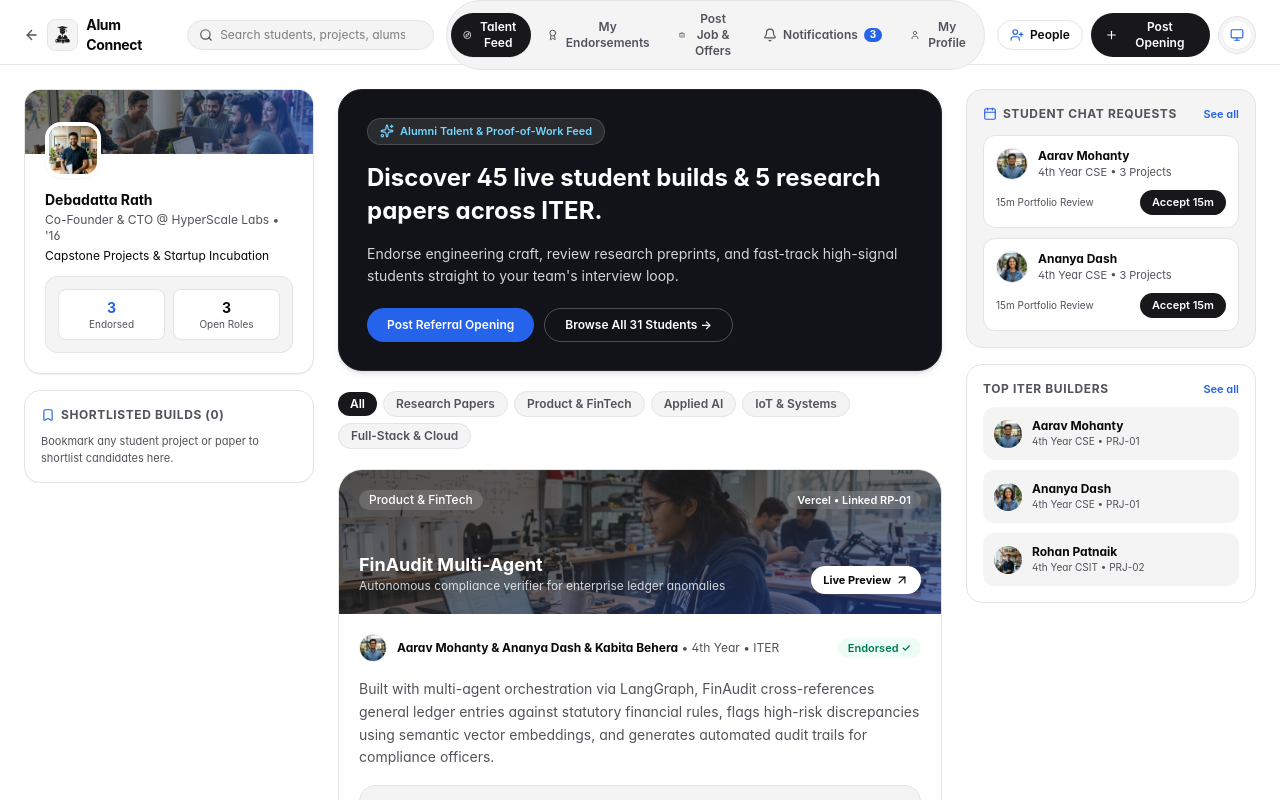
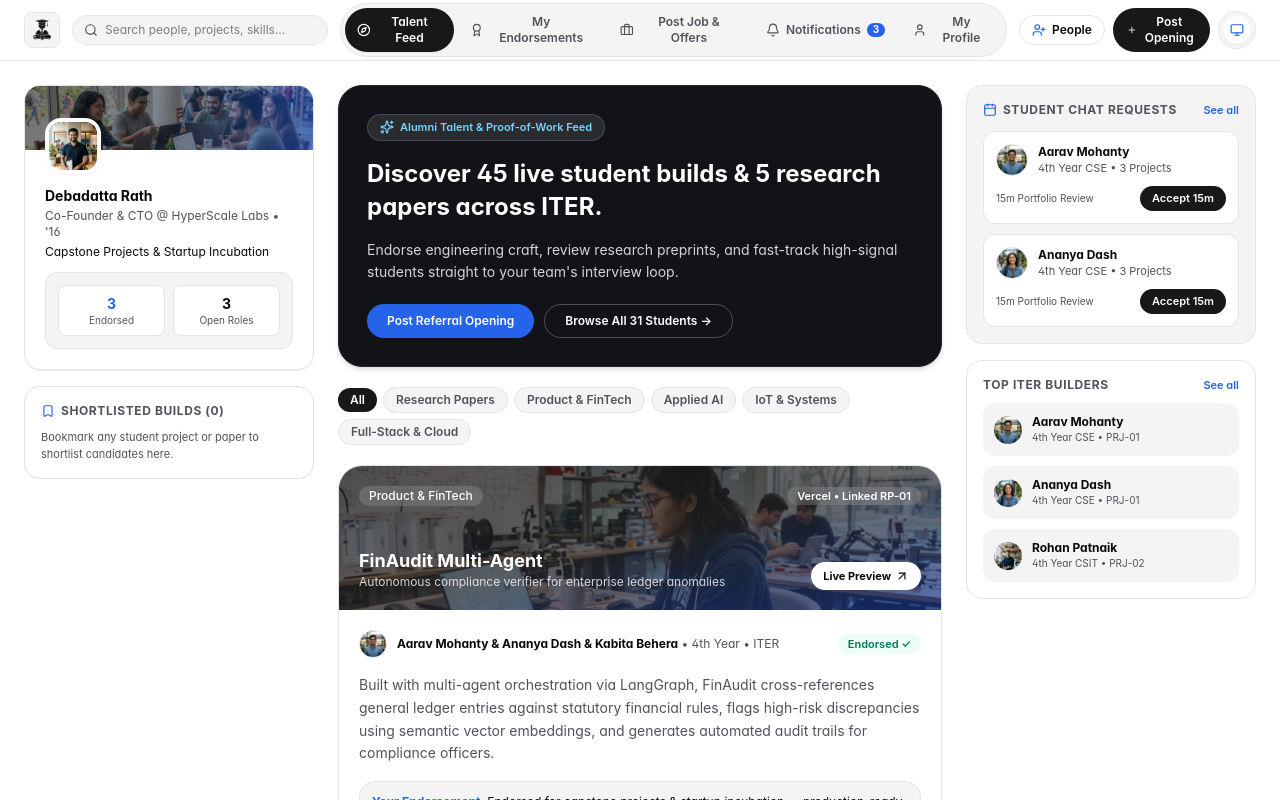
Before and after one commit to ragelabs-ssssd/Alum-Connect, a Next.js app: page /alumni in a window 1280 px wide. Shown: the top 800 px of the page. Built offline with nearby package versions, Linux system fonts and the light colour scheme.

Commit message:
fix: match Alumni navbar left logo and search layout exactly with Student Feed

```diff
--- a/src/app/alumni/page.tsx
+++ b/src/app/alumni/page.tsx
@@ -400,18 +400,13 @@ export default function AlumniFeedPage() {
     <div className="min-h-screen bg-[#FFFFFF] dark:bg-[#09090B] text-[#09090B] dark:text-zinc-100 transition-colors">
       {/* ==================== STICKY TOP NAVBAR (MATCHES STUDENT FEED) ==================== */}
       <header className="sticky top-0 z-40 border-b border-[#E4E4E7] dark:border-zinc-800 bg-white/95 dark:bg-[#09090B]/95 backdrop-blur-md">
-        <div className="max-w-[1440px] mx-auto px-4 sm:px-6 h-16 flex lg:grid lg:grid-cols-[auto_1fr_auto] items-center justify-between gap-3">
-          {/* 1. Brand + LinkedIn-style Global Search */}
+        <div className="max-w-[1440px] mx-auto px-4 sm:px-6 h-15 flex items-center justify-between lg:grid lg:grid-cols-[1fr_auto_1fr] lg:items-center gap-3">
+          {/* 1. Logo + 2. LinkedIn-style Global Search */}
           <div className="flex items-center gap-3 shrink-0">
-            <Link
-              href="/"
-              className="flex items-center gap-2 text-sm font-bold tracking-tight hover:opacity-80"
-            >
-              <ArrowLeft className="w-4 h-4 text-[#52525B]" />
-              <div className="h-8 w-8 rounded-lg bg-[#F4F4F5] dark:bg-zinc-900 border border-[#E4E4E7] dark:border-zinc-800 flex items-center justify-center p-1">
+            <Link href="/" className="flex items-center shrink-0" aria-label="Alum Connect Home">
+              <div className="h-9 w-9 rounded-lg bg-[#F4F4F5] dark:bg-zinc-800 border border-[#E4E4E7] dark:border-zinc-700 flex items-center justify-center p-1 overflow-hidden">
                 <img src="/logo.png" alt="Alum Connect" className="h-full w-full object-contain dark:invert" />
               </div>
-              <span className="hidden sm:inline">Alum Connect</span>
             </Link>
 
             <div className="relative hidden md:block w-56 lg:w-64">
@@ -425,7 +420,7 @@ export default function AlumniFeedPage() {
                   setSearch(e.target.value);
                   setSearchFocused(true);
                 }}
-                placeholder="Search students, projects, alums..."
+                placeholder="Search people, projects, skills..."
                 className="w-full rounded-full border border-[#E4E4E7] dark:border-zinc-800 bg-[#F4F4F5] dark:bg-zinc-900 pl-8 pr-7 py-1.5 text-xs focus:outline-none focus:border-[#2563EB]"
               />
               {search && (
```
